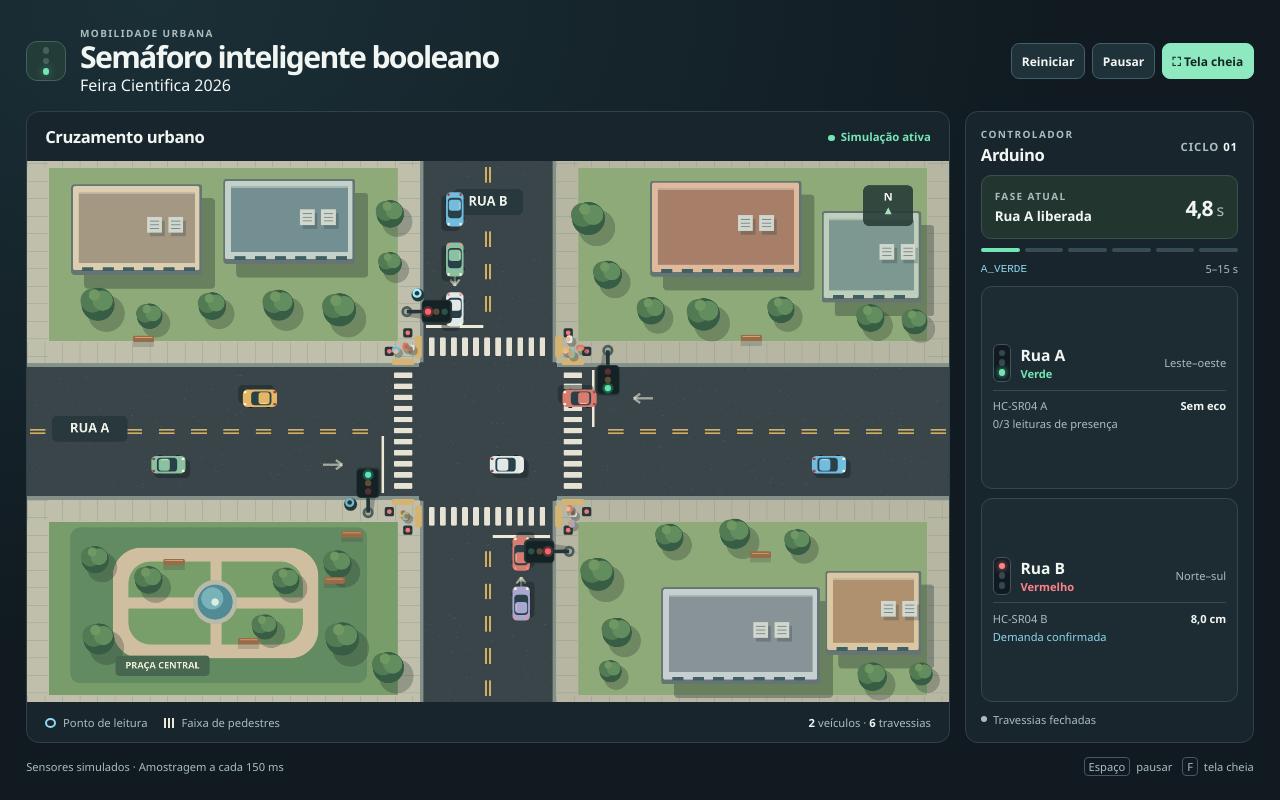
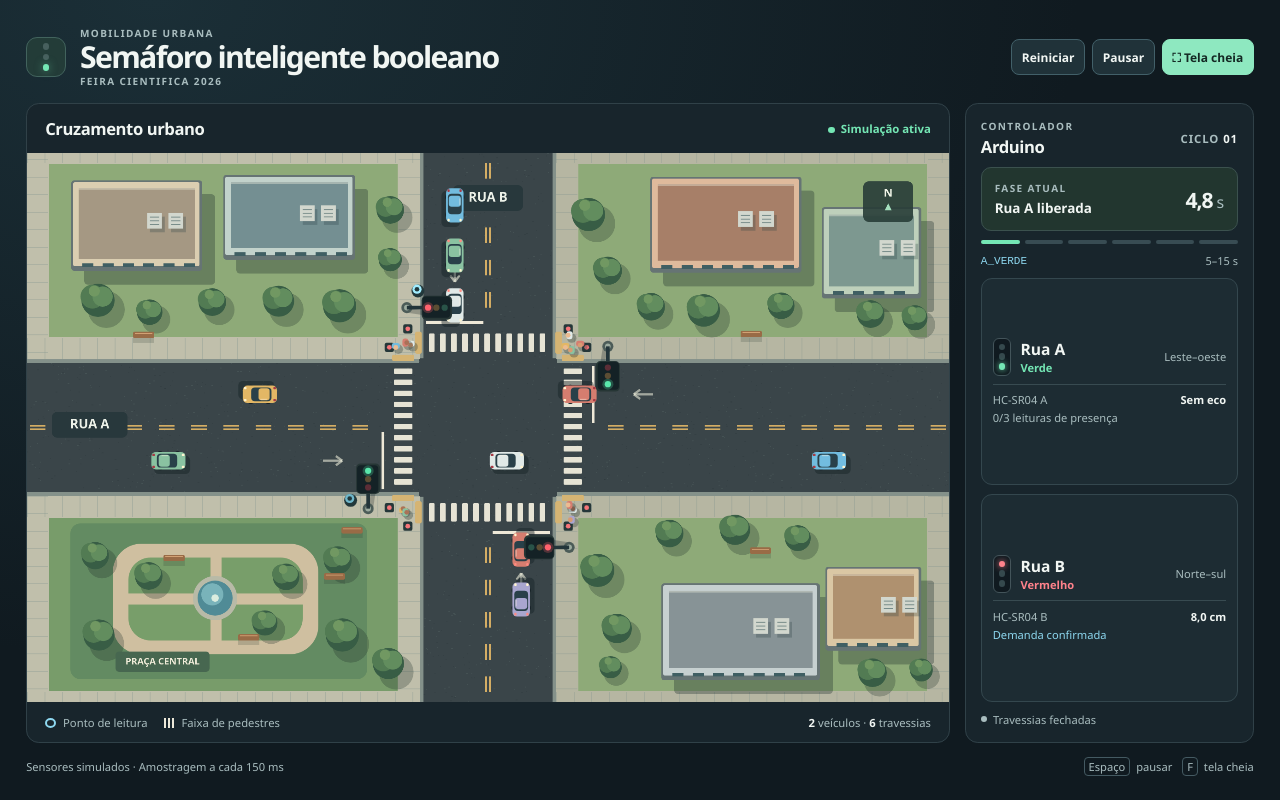
Before and after one commit to dgabrielcorreagraziani-dotcom/animated-signal, a plain HTML site: page index.html in a window 1280 px wide. Drawn offline with Linux system fonts and the light colour scheme; animation ran at ten frames a second.

Commit message:
Update index.html

```diff
--- a/index.html
+++ b/index.html
@@ -13,7 +13,7 @@
         <header class="topbar">
             <div class="brand">
                 <span class="brand-icon" aria-hidden="true"><i></i><i></i><i></i></span>
-                <div><p class="eyebrow">Mobilidade urbana</p><h1>Semáforo inteligente booleano</h1><p>Feira Cientifica 2026</p></div>
+                <div><p class="eyebrow">Mobilidade urbana</p><h1>Semáforo inteligente booleano</h1><p class="eyebrow">Feira Cientifica 2026</p></div>
             </div>
             <div class="toolbar" aria-label="Controles da simulação">
                 <button id="reset" type="button">Reiniciar</button>
```
